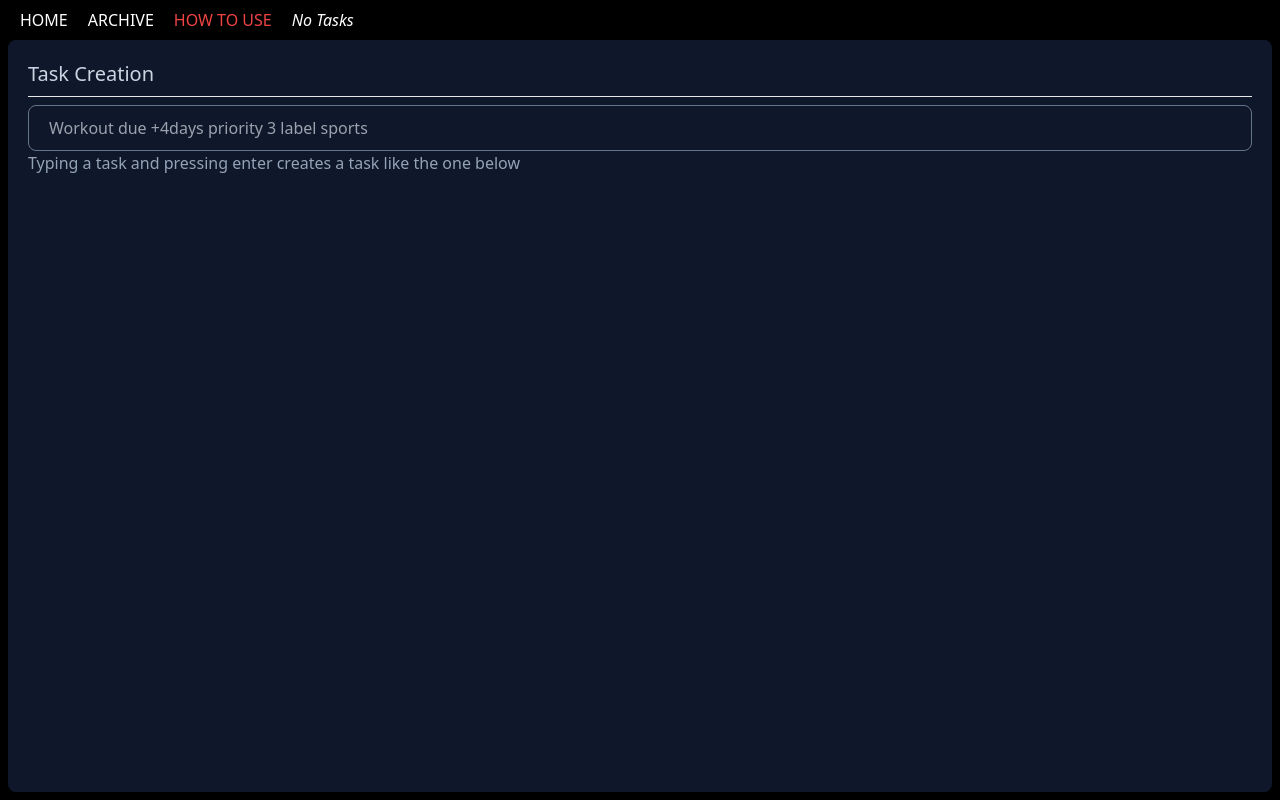
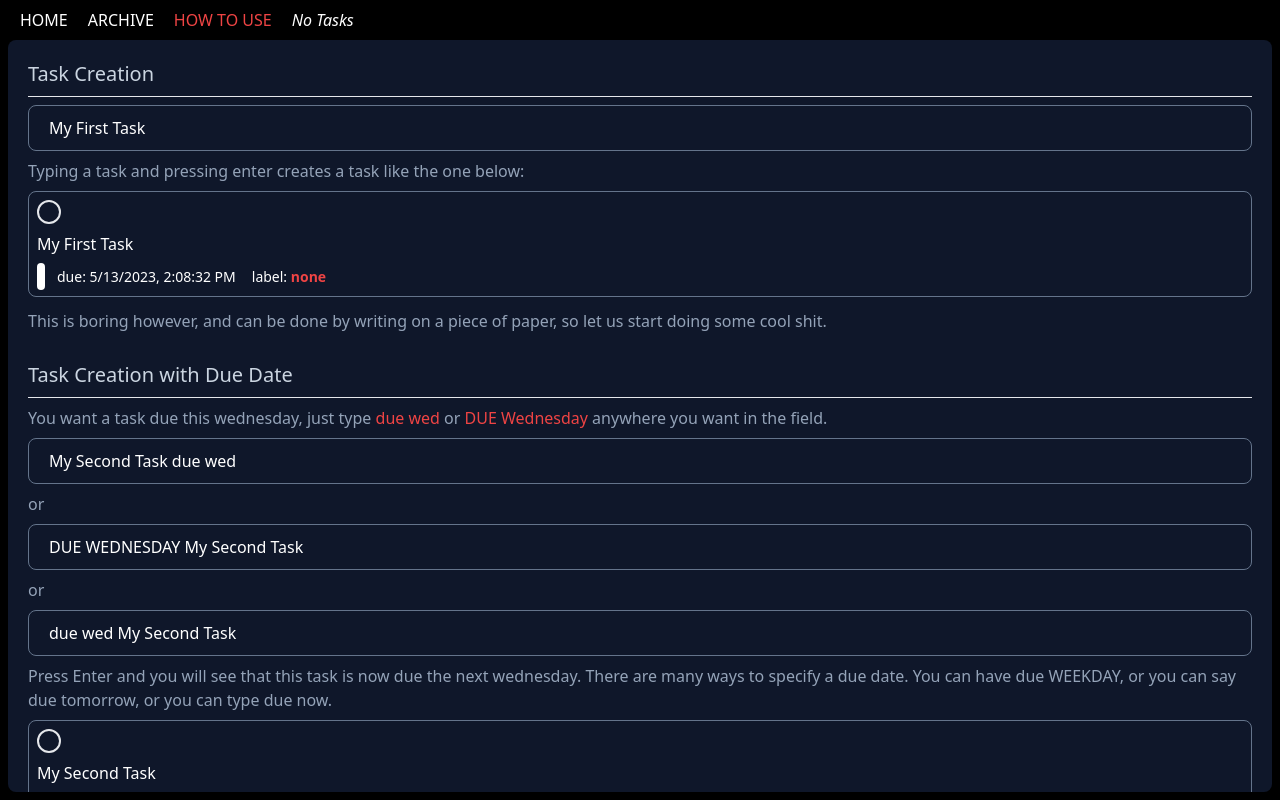
Before and after one commit to serge133/todo-app-simple, a Next.js app: page /how-to-use in a window 1280 px wide. Built offline with nearby package versions, Linux system fonts and the light colour scheme.

Commit message:
How to use page added more info and archive button instead of delete on task

```diff
--- a/pages/how-to-use.tsx
+++ b/pages/how-to-use.tsx
@@ -1,4 +1,5 @@
 import Navbar from "@/components/navbar";
+import TaskComponent from "@/components/task-component";
 // import Image from "next/image";
 // import baseTaskFieldPNG from "@/assets/base-task-field.png";
 import TaskField from "@/components/task-field";
@@ -14,17 +15,224 @@ export default function HowToUsePage() {
     <main className="h-screen w-screen">
       <Navbar currPage="HOW TO USE" />
       <div className="w-full h-full pt-10 p-2">
-        <div className="shaded bg-slate-900 grow w-full h-full rounded-lg px-5">
+        <div className="shaded bg-slate-900 grow w-full h-full rounded-lg px-5 overflow-y-auto">
           <Seperator>Task Creation</Seperator>
           <TaskField
             className="w-full"
             setValue={() => {}}
-            value=""
+            value="My First Task"
             onEnter={() => {}}
             placeholder="Workout due +4days priority 3 label sports"
           />
-          <p className="text-slate-400">
-            Typing a task and pressing enter creates a task like the one below
+          <p className="text-slate-400 my-2">
+            Typing a task and pressing enter creates a task like the one below:
+          </p>
+          <TaskComponent
+            id={0}
+            priority={0}
+            label="none"
+            due="5/13/2023, 2:08:32 PM"
+            title="My First Task"
+            toggleComplete={() => {}}
+            overdue={false}
+            complete={false}
+          />
+          <p className="text-slate-400 my-2">
+            This is boring however, and can be done by writing on a piece of
+            paper, so let us start doing some cool shit.
+          </p>
+          <Seperator>Task Creation with Due Date</Seperator>
+          <p className="text-slate-400 my-2">
+            You want a task due this wednesday, just type{" "}
+            <span className="text-red-500">due wed</span> or{" "}
+            <span className="text-red-500">DUE Wednesday</span> anywhere you
+            want in the field.
+          </p>
+          <TaskField
+            className="w-full"
+            setValue={() => {}}
+            value="My Second Task due wed"
+            onEnter={() => {}}
+            placeholder="Workout due +4days priority 3 label sports"
+          />
+          <p className="text-slate-400 my-2">or</p>
+          <TaskField
+            className="w-full"
+            setValue={() => {}}
+            value="DUE WEDNESDAY My Second Task"
+            onEnter={() => {}}
+            placeholder="Workout due +4days priority 3 label sports"
+          />
+          <p className="text-slate-400 my-2">or</p>
+          <TaskField
+            className="w-full"
+            setValue={() => {}}
+            value="due wed My Second Task"
+            onEnter={() => {}}
+            placeholder="Workout due +4days priority 3 label sports"
+          />
+          <p className="text-slate-400 my-2">
+            Press Enter and you will see that this task is now due the next
+            wednesday. There are many ways to specify a due date. You can have
+            due WEEKDAY, or you can say due tomorrow, or you can type due now.
+          </p>
+          <TaskComponent
+            id={0}
+            priority={0}
+            label="none"
+            due="5/17/2023, 11:59:59 PM"
+            title="My Second Task"
+            toggleComplete={() => {}}
+            overdue={false}
+            complete={false}
+          />
+          <p className="text-slate-400 my-2">
+            A quick note that if you submit a task without a due date it will
+            automatically assume that it is due tonight.
+          </p>
+
+          <Seperator>Dynamic Due Dates</Seperator>
+          <p className="text-slate-400 my-2">
+            You can also have your task due two hours from now: due +2h/due
+            +2hour/due +2hours. Or you can have a task due one week from now:
+            due +1w. There are a lot of ways to create a due date: <br />
+            - due +3m / due +3min / due +3minutes | Due three minutes from now
+            <br />
+            - due +3h / due +3hour / due +3hours | Due three hours from now
+            <br />
+            - due +20d / due +20day / due +20days | Due 20 days from now
+            <br />
+            - due +2w / due +2week / due +2weeks | Due 2 weeks from now
+            <br />
+          </p>
+          <Seperator>Task Creation with Label</Seperator>
+          <p className="text-slate-400 my-2">
+            Let us attach a label to a task, this is good if you want to filter
+            out yours tasks by their labels in order to be more focused. Let us
+            say you need to do math homework for your linear algebra class.
+            There are two groups that this homework belongs to, it is school,
+            then within school it is linear algebra which we will abbreviate to
+            linalg. Just type:{" "}
+            <span className="text-red-500">lb school/linalg</span> or{" "}
+            <span className="text-red-500">label school/linalg</span> anywhere
+            you want in the field.
+          </p>
+          <TaskField
+            className="w-full"
+            setValue={() => {}}
+            value="Math homework lb school/linalg"
+            onEnter={() => {}}
+            placeholder="Workout due +4days priority 3 label sports"
+          />
+          <p className="text-slate-400 my-2">or</p>
+          <TaskField
+            className="w-full"
+            setValue={() => {}}
+            value="Math homework label school/linalg"
+            onEnter={() => {}}
+            placeholder="Workout due +4days priority 3 label sports"
+          />
+          <p className="text-slate-400 my-2">or</p>
+          <TaskField
+            className="w-full"
+            setValue={() => {}}
+            value="lb school/linalg Math homework"
+            onEnter={() => {}}
+            placeholder="Workout due +4days priority 3 label sports"
+          />
+          <p className="text-slate-400 my-2">
+            Press Enter and you will see that this task now has a label:
+          </p>
+          <TaskComponent
+            id={0}
+            priority={0}
+            label="school/linalg"
+            due="5/11/2023, 11:59:59 PM"
+            title="Math homework"
+            toggleComplete={() => {}}
+            overdue={false}
+            complete={false}
+          />
+          <Seperator>Task Creation with Priority</Seperator>
+          <p className="text-slate-400 my-2">
+            Let us attach a priority to a task, priorities are good to see which
+            tasks need to be completed first or are more important. There are 4
+            priorities: 0, 1, 2, and 3. By default all tasks are assigned a 0
+            priority. The higher the number the higher the priority. Tasks that
+            are green are low priority, orange is medium priority, red is high
+            priority. When priority is 0 (default) then the task is not colored.
+            To assign a high priority type:
+            <span className="text-red-500">pr 3</span> or{" "}
+            <span className="text-red-500">priority 3</span> anywhere you want
+            in the field.
+          </p>
+          <TaskField
+            className="w-full"
+            setValue={() => {}}
+            value="SUPER IMPORTANT TASK PR 3"
+            onEnter={() => {}}
+            placeholder="Workout due +4days priority 3 label sports"
+          />
+          <p className="text-slate-400 my-2">or</p>
+          <TaskField
+            className="w-full"
+            setValue={() => {}}
+            value="PRIORITY 3 SUPER IMPORTANT TASK"
+            onEnter={() => {}}
+            placeholder="Workout due +4days priority 3 label sports"
+          />
+          <p className="text-slate-400 my-2">or</p>
+          <TaskField
+            className="w-full"
+            setValue={() => {}}
+            value="PR 3 SUPER IMPORTANT TASK"
+            onEnter={() => {}}
+            placeholder="Workout due +4days priority 3 label sports"
+          />
+          <p className="text-slate-400 my-2">
+            Press Enter and you will see that this task now has a high priority:
+          </p>
+          <TaskComponent
+            id={0}
+            priority={3}
+            label="none"
+            due="5/11/2023, 11:59:59 PM"
+            title="SUPER IMPORTANT TASK"
+            toggleComplete={() => {}}
+            overdue={false}
+            complete={false}
+          />
+          <Seperator>Combine all three</Seperator>
+          <TaskField
+            className="w-full"
+            setValue={() => {}}
+            value="Go workout due +3hours pr 1 label health"
+            onEnter={() => {}}
+            placeholder="Workout due +4days priority 3 label sports"
+          />
+          <p className="text-slate-400 my-2">Press Enter</p>
+          <TaskComponent
+            id={0}
+            priority={1}
+            label="health"
+            due="5/11/2023, 7:01:32 PM"
+            title="Go workout"
+            toggleComplete={() => {}}
+            overdue={false}
+            complete={false}
+          />
+          <Seperator>Archiving</Seperator>
+          <p className="text-slate-400 my-2">
+            If a task's due date was a 24 hours ago and it is completed, then
+            the task will be archived automatically so that the home page is not
+            cluttered with completed tasks. If the task is not completed then it
+            will forever stay on your home page.
+          </p>
+          <Seperator>Overdue tasks</Seperator>
+          <p className="text-slate-400 my-2">
+            Overdue tasks that are not completed will have an{" "}
+            <span className="text-red-500">(Overdue)</span> badge next to the
+            due date to remind you that it is past its due date
           </p>
         </div>
       </div>
--- a/pages/index.tsx
+++ b/pages/index.tsx
@@ -210,13 +210,13 @@ export default function Home() {
   const todayMS: number = +new Date();
   const TaskController = ({
     onEdit,
-    onDelete,
+    onArchive,
     onUp,
     onDown,
     disableUpDownControl,
   }: {
     onEdit: () => void;
-    onDelete: () => void;
+    onArchive: () => void;
     onUp: () => void;
     onDown: () => void;
     disableUpDownControl: boolean;
@@ -231,9 +231,9 @@ export default function Home() {
         </div>
         <div
           className="hover:text-red-600 cursor-pointer inline"
-          onClick={onDelete}
+          onClick={onArchive}
         >
-          DELETE
+          ARCHIVE
         </div>
       </section>
       {!disableUpDownControl && (
@@ -261,14 +261,6 @@ export default function Home() {
         numTasks={tasks.filter((x) => !x.complete).length}
       />
       <div className="flex flex-col p-2 w-full h-full border-slate-500 bg-black rounded-lg border overflow-hidden">
-        {/* <input className="rounded-lg bg-inherit border px-5 py-2.5 focus:outline-none"
-          placeholder="Workout due +4days priority 3 label sports"
-          onChange={(e) => setTaskField(e.target.value)}
-          value={taskField}
-          onKeyDown={(e) => {
-            if (e.key === "Enter") submitTask();
-          }}
-        /> */}
         <TaskField
           setValue={setTaskField}
           value={taskField}
@@ -287,7 +279,7 @@ export default function Home() {
           {tasks.filter(taskFilterPredicate).map((t) => {
             const disableUpDownControl = sortByFilter !== "custom";
             const handleEdit = () => editTask(t.id, t.originalText);
-            const handleDelete = () => {
+            const handleArchive = () => {
               archiveTaskDB(t);
               deleteTask(t.id);
             };
@@ -313,10 +305,10 @@ export default function Home() {
                 controller={
                   <TaskController
                     onEdit={handleEdit}
-                    onDelete={handleDelete}
                     onUp={handleUP}
                     onDown={handleDown}
                     disableUpDownControl={disableUpDownControl}
+                    onArchive={handleArchive}
                   />
                 }
               />
```
